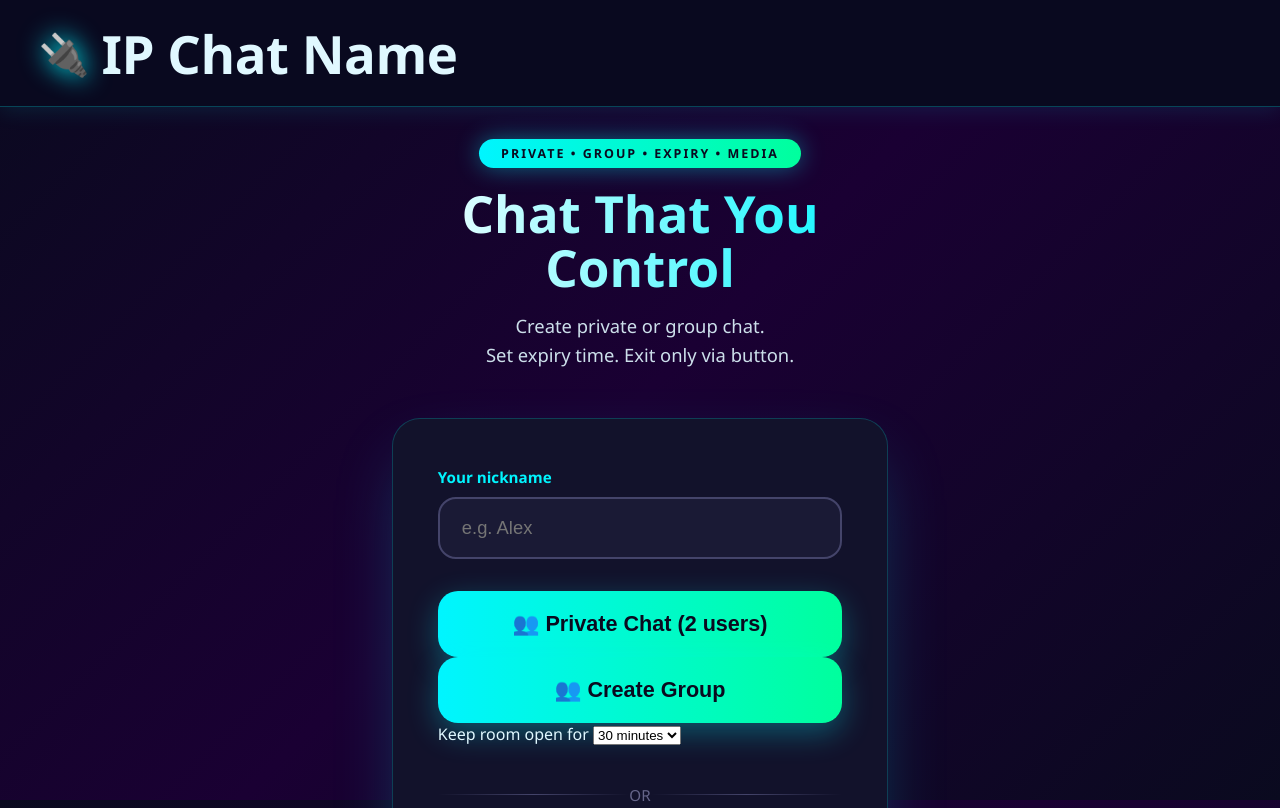
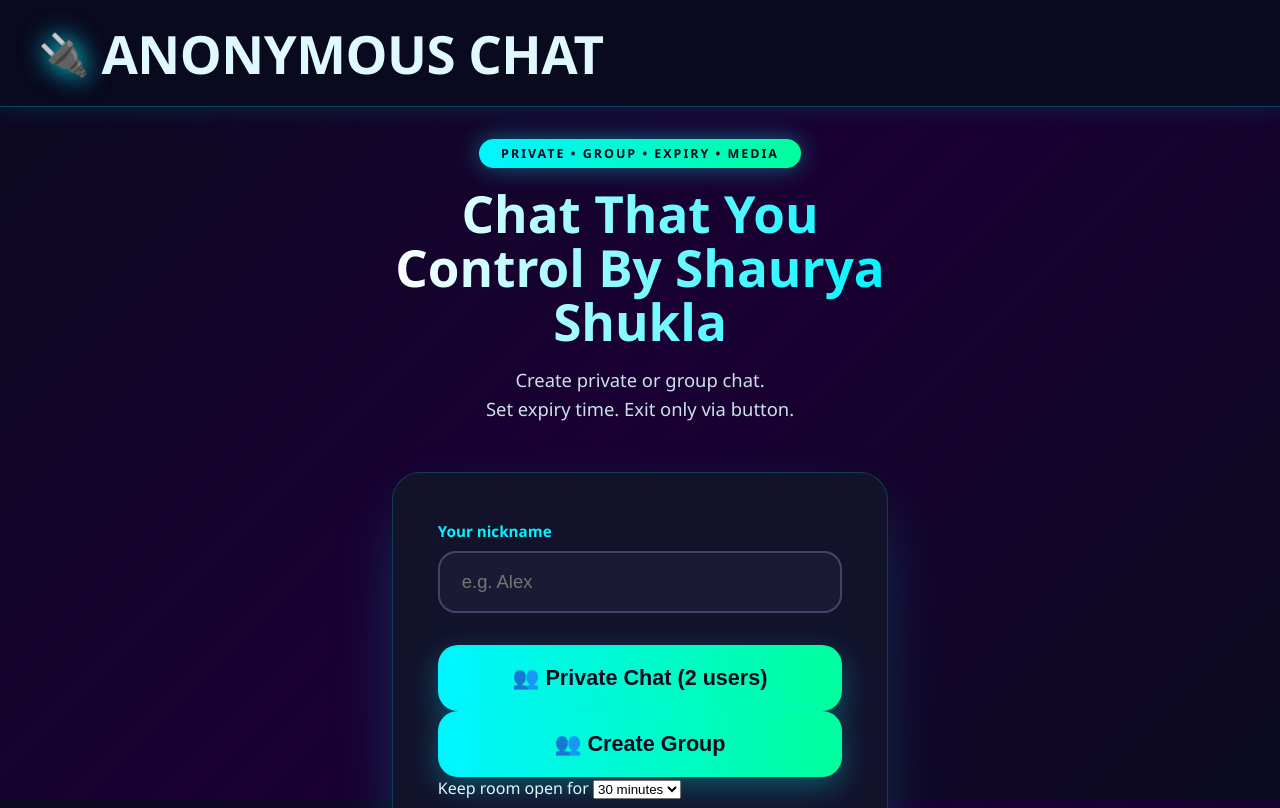
Before and after one commit to mahtabmn1370-boop/Ip-chat, a website: page public/index.html in a window 1280 px wide. Shown: the top 808 px of the page. Drawn offline with nearby package versions, Linux system fonts and the light colour scheme; no server answers.

Commit message:
Update index.html

```diff
--- a/public/index.html
+++ b/public/index.html
@@ -3,7 +3,7 @@
 <head>
     <meta charset="UTF-8">
     <meta name="viewport" content="width=device-width, initial-scale=1.0">
-    <title>IP Chat Name</title>
+    <title>ANONYMOUS CHAT</title>
     <link rel="stylesheet" href="styles.css">
     <script src="/socket.io/socket.io.js"></script>
 </head>
@@ -11,7 +11,7 @@
     <header class="header">
         <div class="logo">
             <span class="logo-icon">🔌</span>
-            <h1>IP Chat Name</h1>
+            <h1>ANONYMOUS CHAT</h1>
         </div>
         <div id="header-room-info" class="room-info hidden">
             <span class="room-label">Room</span>
@@ -26,7 +26,7 @@
         <div class="home-container">
             <div class="hero">
                 <div class="hero-badge">PRIVATE • GROUP • EXPIRY • MEDIA</div>
-                <h2 class="hero-title">Chat That You Control</h2>
+                <h2 class="hero-title">Chat That You Control By Shaurya Shukla</h2>
                 <p class="hero-subtitle">Create private or group chat.<br>Set expiry time. Exit only via button.</p>
             </div>
 
```
